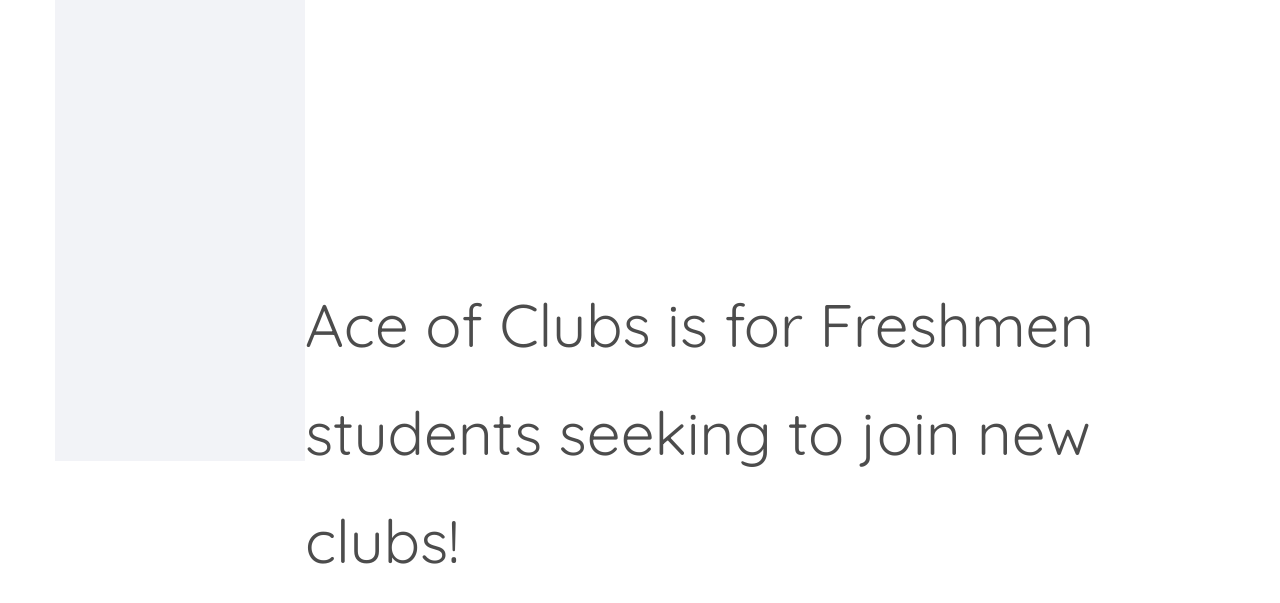
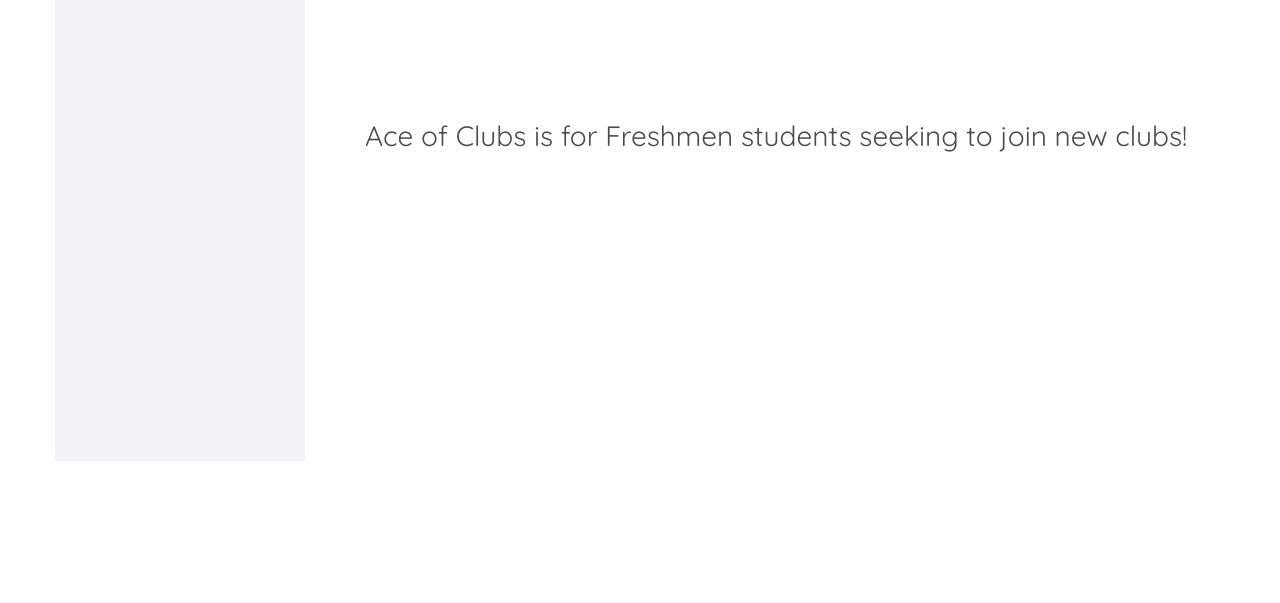
Before and after one commit to junstar98/meta4, a plain HTML site: page index.html in a window 1280 px wide. Shown: the part 339-942 px from the top of the page. After the commit the page ends 800 px from the top, so only its background shows below. Drawn offline with nearby package versions, Linux system fonts and the light colour scheme; no server answers; a web font is replaced by a local one.

Commit message:
Update index.html

```diff
--- a/index.html
+++ b/index.html
@@ -77,7 +77,7 @@
 				<h1 style="font-family: Quicksand, Arial, sans-serif; margin: 0 auto; width: 500px; font-size: 100px; padding-top: 200px;"> WELCOME!</h1>
 			</div>
 			<div id="description">
-				<p style="font-family: Quicksand, Arial, sans-serif; font-size: 60px;">Ace of Clubs is for Freshmen students seeking to join new clubs!</p>
+				<p style="font-family: Quicksand, Arial, sans-serif; font-size: 28px; margin-left:60px">Ace of Clubs is for Freshmen students seeking to join new clubs!</p>
 			</div>
 		</div><!-- end:colorlib-main -->
 	</div><!-- end:container-wrap -->
```
